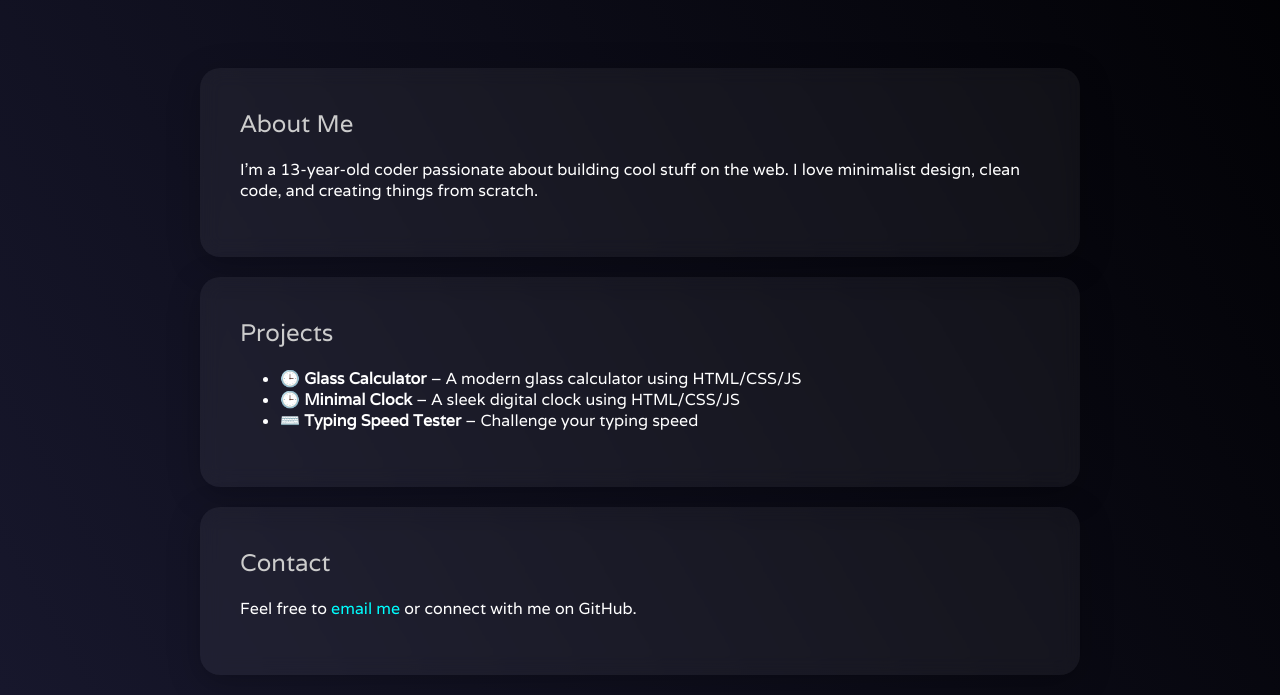
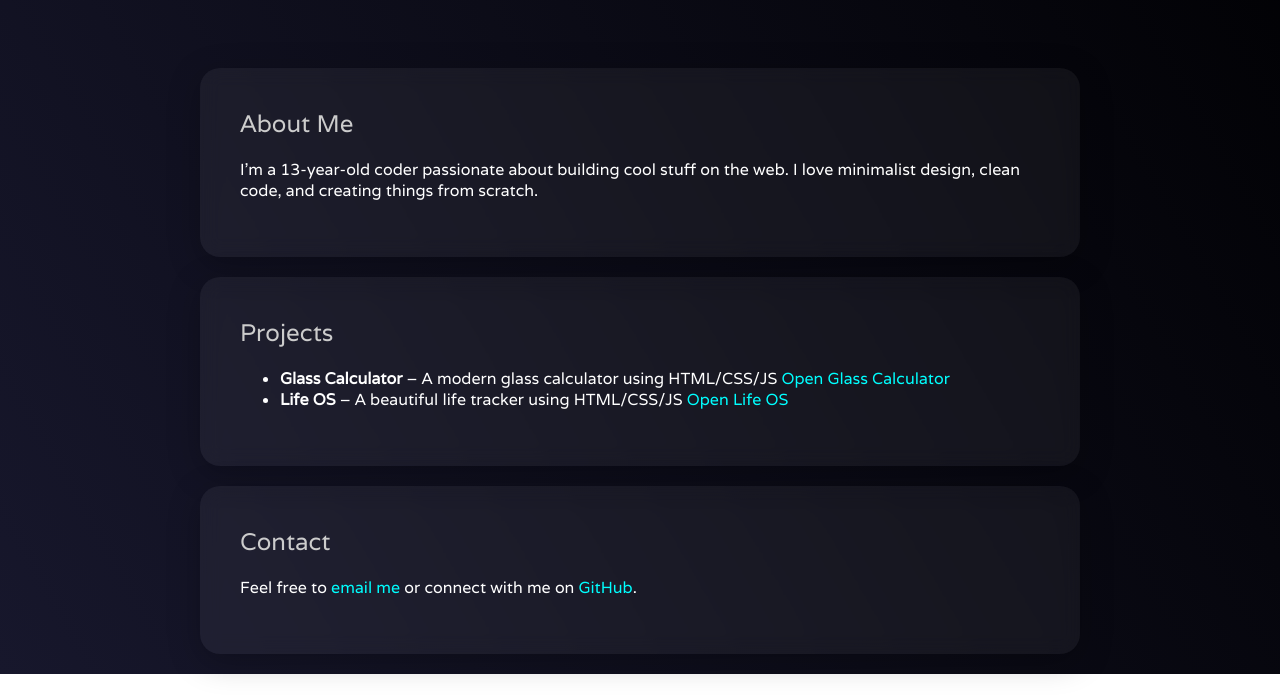
Before and after one commit to raghavio-codes/Portfolio, a plain HTML site: page index.html in a window 1280 px wide. Shown: the part 258-953 px from the top of the page. After the commit the page ends 932 px from the top, so only its background shows below. Drawn offline with Linux system fonts and the light colour scheme.

Commit message:
Update project links and GitHub contact information

```diff
--- a/index.html
+++ b/index.html
@@ -60,15 +60,14 @@
   <section class="glass">
     <h2>Projects</h2>
     <ul>
-        <li>🕒 <strong>Glass Calculator</strong> – A modern glass calculator using HTML/CSS/JS</li>
-        <li>🕒 <strong>Minimal Clock</strong> – A sleek digital clock using HTML/CSS/JS</li>
-      <li>⌨️ <strong>Typing Speed Tester</strong> – Challenge your typing speed</li>
+        <li><strong>Glass Calculator</strong> – A modern glass calculator using HTML/CSS/JS <a href="https://raghavio-codes.github.io/Calculator/">Open Glass Calculator</a> </li>
+        <li><strong>Life OS</strong> – A beautiful life tracker using HTML/CSS/JS <a href="file:///C:/Users/hp/OneDrive/Focus/Glass%20OS/LifeOS.html">Open Life OS</a></li>
     </ul>
   </section>
 
   <section class="glass">
     <h2>Contact</h2>
-    <p>Feel free to <a href="mailto:raghavkemkar@gmail.com">email me</a> or connect with me on GitHub.</p>
+    <p>Feel free to <a href="mailto:raghavkemkar@gmail.com">email me</a> or connect with me on <a href="https://github.com/raghavio-codes">GitHub</a>.</p>
   </section>
 
 </body>
```
